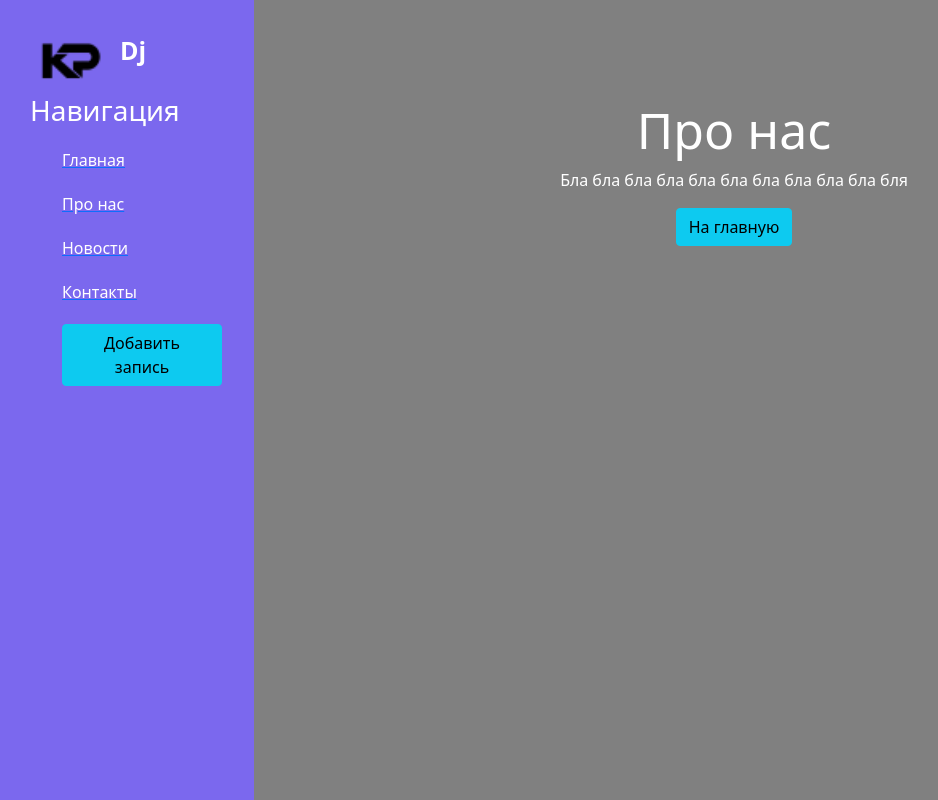
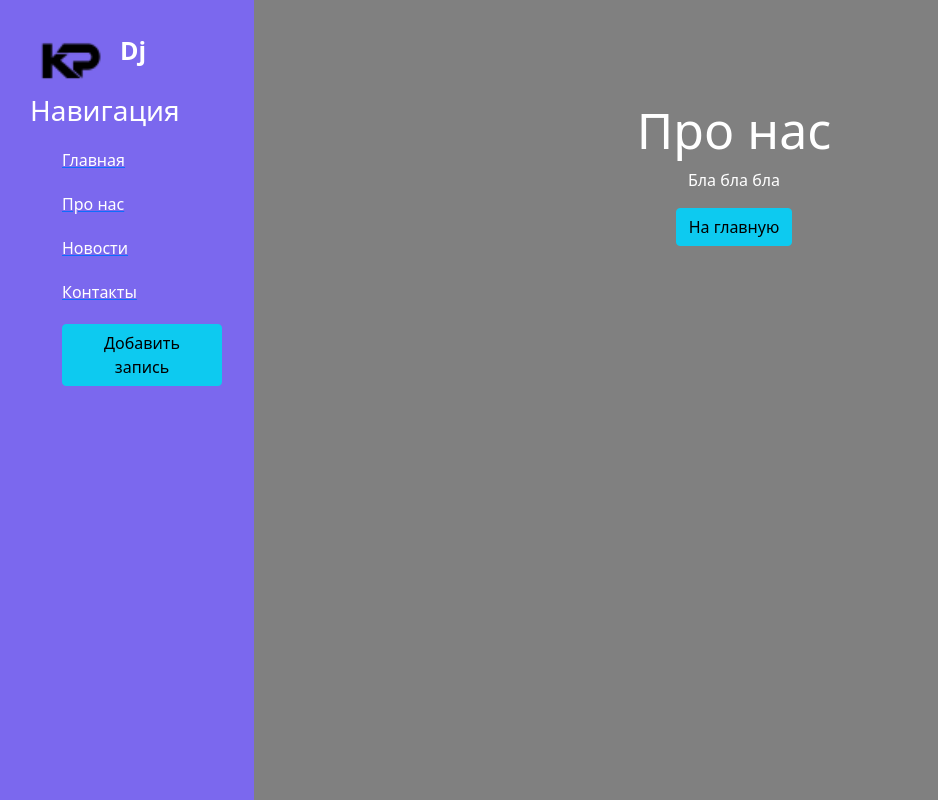
Before and after one commit to KrisStinaK/web-app, a Django app: page /about in a window 1280 px wide. Shown: the whole page, without its empty margins (2-940 px from the left). Run offline with Django 4.2, Linux system fonts and the light colour scheme.

Commit message:
finish commit

```diff
--- a/project/main/templates/main/about.html
+++ b/project/main/templates/main/about.html
@@ -5,7 +5,7 @@
 {% block content %}
     <div class="features">
         <h1>Про нас</h1>
-        <p>Бла бла бла бла бла бла бла бла бла бла бля</p>
+        <p>Бла бла бла</p>
         <a href="{% url 'home' %}" class="btn btn-info">На главную</a>
     </div>
 {% endblock %}
--- a/project/news/templates/news/news_home.html
+++ b/project/news/templates/news/news_home.html
@@ -10,6 +10,7 @@
                 <div class="alert alert-warning">
                     <h3> {{el.title}} </h3>
                     <p> {{el.anons}} </p>
+                    <a href="{% url 'news-detail' el.id %}" class="btn btn-warning"> Читать детали </a>
                 </div>
             {% endfor %}
         {% else %}
```
Also changed, not shown: project/db.sqlite3.
